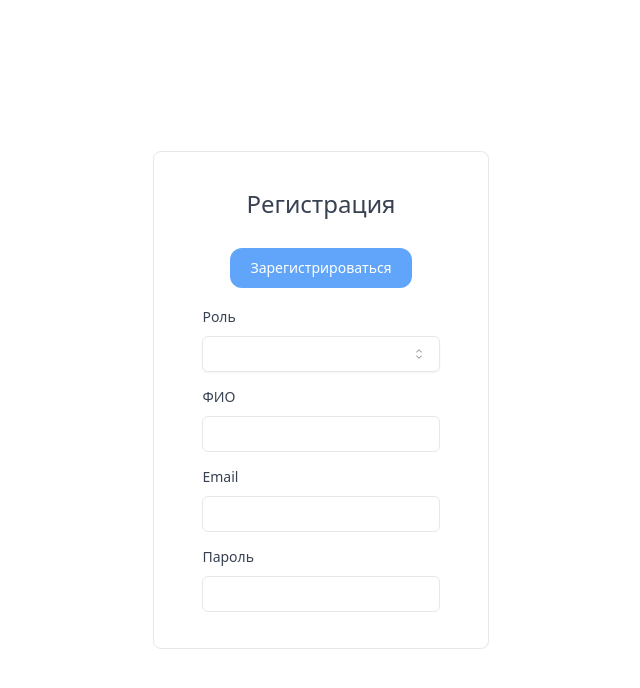
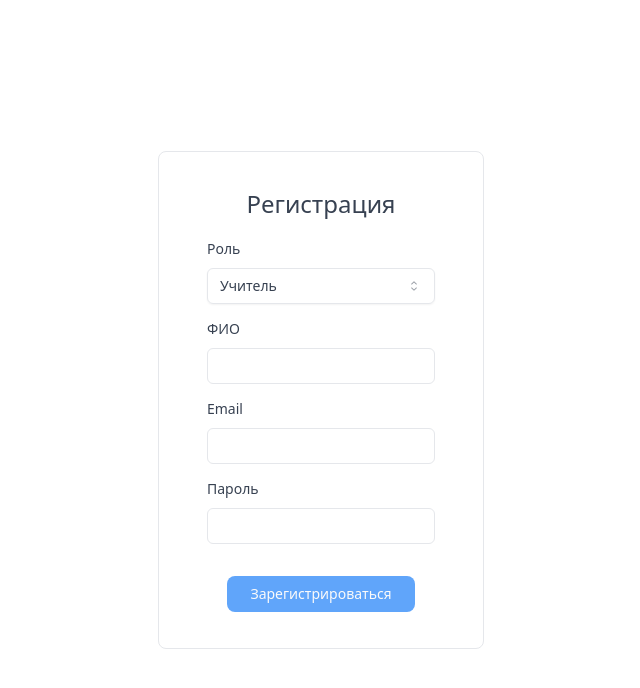
Before and after one commit to migmatore/study-platform, a React (Vite) app: page /signup in a window 1280 px wide. Shown: the top 688 px of the page, without its empty margins (319-959 px from the left). Built offline with nearby package versions, Linux system fonts and the light colour scheme.

Commit message:
Update profile, login and sign up pages

```diff
--- a/src/components/CreateClassroomDialogBtn/CreateClassroomDialogBtn.tsx
+++ b/src/components/CreateClassroomDialogBtn/CreateClassroomDialogBtn.tsx
@@ -140,7 +140,7 @@ const CreateClassroomDialogBtn = () => {
 				</Form>
 				{isError &&
                     <div className="flex flex-col bg-red-100 border border-destructive rounded-lg text-destructive p-5 justify-center items-center">
-                        <h3 className="text-lg">Ошибка создания урока</h3>
+                        <h3 className="text-lg">Ошибка создания класса</h3>
                         <p>{error}</p>
                     </div>
 				}
--- a/src/components/CreateStudentDialogBtn/CreateStudentDialogBtn.tsx
+++ b/src/components/CreateStudentDialogBtn/CreateStudentDialogBtn.tsx
@@ -86,7 +86,7 @@ const CreateStudentDialogBtn = () => {
 								   defaultValue=""
 								   render={({field}) => (
 									   <FormItem>
-										   <FormLabel>Email</FormLabel>
+										   <FormLabel>Адрес электронной почты</FormLabel>
 										   <FormControl>
 											   <Input type="email" {...field}/>
 										   </FormControl>
--- /dev/null
+++ b/src/hooks/useProfile.tsx
@@ -0,0 +1,14 @@
+import {useContext} from "react";
+import {ProfileContext} from "../provider/ProfileProvider.tsx";
+
+const useProfile = () => {
+	const context = useContext(ProfileContext);
+
+	if (!context) {
+		throw new Error("useProfile must be used within a ProfileContext");
+	}
+
+	return context;
+}
+
+export default useProfile;
--- a/src/pages/Login.tsx
+++ b/src/pages/Login.tsx
@@ -68,18 +68,17 @@ const Login = () => {
 				setRefreshToken(refreshToken);
 			}
 
-			//localStorage.setItem('refreshToken', refreshToken)
-
 			navigate("/", {replace: true});
 		} catch (e) {
 			const error = e as AxiosError;
 
-			if (error.response) {
-				if (error.response.status === 401) {
+			switch (error.response?.status) {
+				case 401:
 					setError("Неверный логин или пароль");
-				} else if (error.response.status === 500) {
+					break;
+				case 500:
 					setError("Внутренняя ошибка сервера");
-				}
+					break;
 			}
 
 			console.log(error);
@@ -99,38 +98,6 @@ const Login = () => {
 					<div className="flex items-center justify-center">
 						<p className="font-medium text-2xl">Вход</p>
 					</div>
-					{/*<form className="space-y-7">*/}
-					{/*	<div className="space-y-4">*/}
-					{/*		<label className="block">Email</label>*/}
-					{/*		<input type="text"*/}
-					{/*			   name="email"*/}
-					{/*			   placeholder="Email"*/}
-					{/*			   value={credentials.email}*/}
-					{/*			   onChange={handleChange}*/}
-					{/*			   className={styles.input}/>*/}
-					{/*		<label className="block">Пароль</label>*/}
-					{/*		<input type="text"*/}
-					{/*			   name="password"*/}
-					{/*			   placeholder="Пароль"*/}
-					{/*			   value={credentials.password}*/}
-					{/*			   onChange={handleChange}*/}
-					{/*			   className={styles.input}/>*/}
-					{/*	</div>*/}
-					{/*	{error &&*/}
-                    {/*        <div className="flex bg-red-100 border border-destructive rounded-lg text-destructive p-5 justify-center items-center">*/}
-                    {/*            <p>{error}</p>*/}
-                    {/*        </div>*/}
-					{/*	}*/}
-					{/*	<div className="space-y-4 flex flex-col px-7">*/}
-					{/*		<button className={styles.btn} onClick={handleLogin}>*/}
-					{/*			Войти*/}
-					{/*		</button>*/}
-					{/*		<button onClick={handleSignup}*/}
-					{/*				className={styles.btn}>*/}
-					{/*			Зарегистрироваться*/}
-					{/*		</button>*/}
-					{/*	</div>*/}
-					{/*</form>*/}
 					<Form {...form}>
 						<form onSubmit={form.handleSubmit(handleLogin)} className="space-y-3">
 							<FormField control={form.control}
@@ -159,6 +126,12 @@ const Login = () => {
 										   </FormItem>
 									   )}
 							/>
+							{error &&
+                                <div className="flex flex-col bg-red-100 border border-destructive rounded-lg text-destructive p-5 justify-center items-center">
+                                    <h3 className="text-lg">Ошибка входа</h3>
+                                    <p>{error}</p>
+                                </div>
+							}
 							<div className="pt-4 px-5 space-y-3">
 								<Button onClick={form.handleSubmit(handleLogin)} className="w-full">
 									{!form.formState.isSubmitting && <span>Войти</span>}
--- a/src/pages/Profile.tsx
+++ b/src/pages/Profile.tsx
@@ -1,14 +1,121 @@
+import {Form, FormControl, FormField, FormItem, FormLabel, FormMessage} from "../components/ui/Form/Form.tsx";
+import {Input} from "../components/ui/Input/Input.tsx";
+import {z} from "zod";
+import {useForm} from "react-hook-form";
+import {zodResolver} from "@hookform/resolvers/zod";
+import {Button} from "../components/ui/Button/Button.tsx";
+import {ImSpinner2} from "react-icons/im";
+import {useState} from "react";
+import useProfile from "../hooks/useProfile.tsx";
+
+const phoneRegexp = new RegExp(/^((8|\+7)[\-_]?)?(\(?\d{3}\)?[\- ]?)?[\d\- ]{7,10}$/);
+
+const profileSchema = z.object({
+	fullName: z.string().min(1).max(100).or(z.literal('')),
+	phone: z.string().regex(phoneRegexp).or(z.literal('')),
+	email: z.string().email().max(50).or(z.literal('')),
+	password: z.string().min(8).max(100).or(z.literal('')),
+});
+
+type profileSchemaType = z.infer<typeof profileSchema>;
+
 const Profile = () => {
+	const {profile} = useProfile();
+	const [error, setError] = useState<string | null>(null);
+
+	const form = useForm<profileSchemaType>({
+		resolver: zodResolver(profileSchema),
+		mode: "onSubmit",
+		values: {
+			fullName: profile.fullName,
+			phone: profile.phone,
+			email: profile.email,
+			password: '',
+		}
+	});
+
+	const handleSave = (values: profileSchemaType) => {
+		console.log(values);
+	}
+
 	return (
 		<div className="w-full h-full m-4">
 			<div className="flex flex-col mb-4 gap-2">
 				<h1 className="text-2xl text-foreground">Профиль</h1>
 			</div>
-			<div className="flex flex-col space-y-4">
-
+			<div className="flex flex-col space-y-4 w-[400px]">
+				<Form {...form}>
+					<form onSubmit={form.handleSubmit(handleSave)} className="space-y-4">
+						<FormField control={form.control}
+								   name="fullName"
+								   defaultValue="test"
+								   render={({field}) => (
+									   <FormItem>
+										   <FormLabel>ФИО</FormLabel>
+										   <FormControl>
+											   <Input {...field}/>
+										   </FormControl>
+										   <FormMessage/>
+									   </FormItem>
+								   )}
+						/>
+						<FormField control={form.control}
+								   name="phone"
+								   defaultValue={profile.phone}
+								   render={({field}) => (
+									   <FormItem>
+										   <FormLabel>Номер телефона</FormLabel>
+										   <FormControl>
+											   <Input {...field}/>
+										   </FormControl>
+										   <FormMessage/>
+									   </FormItem>
+								   )}
+						/>
+						<FormField control={form.control}
+								   name="email"
+								   defaultValue={profile.email}
+								   render={({field}) => (
+									   <FormItem>
+										   <FormLabel>Адрес электронной почты</FormLabel>
+										   <FormControl>
+											   <Input type="email" {...field}/>
+										   </FormControl>
+										   <FormMessage/>
+									   </FormItem>
+								   )}
+						/>
+						<FormField control={form.control}
+								   name="password"
+								   render={({field}) => (
+									   <FormItem>
+										   <FormLabel>Пароль</FormLabel>
+										   <FormControl>
+											   <Input type="password" {...field}/>
+										   </FormControl>
+										   <FormMessage/>
+									   </FormItem>
+								   )}
+						/>
+					</form>
+				</Form>
+				{error &&
+                    <div className="flex flex-col bg-red-100 border border-destructive rounded-lg text-destructive p-5 justify-center items-center">
+                        <h3 className="text-lg">Ошибка обновления данных профиля</h3>
+                        <p>{error}</p>
+                    </div>
+				}
+				<div className="space-y-3">
+					<Button onClick={form.handleSubmit(handleSave)} className="w-full">
+						{!form.formState.isSubmitting && <span>Сохранить</span>}
+						{form.formState.isSubmitting && (
+							<ImSpinner2 className="animate-spin"/>
+						)}
+					</Button>
+				</div>
 			</div>
 		</div>
-	)
-}
+	);
+};
 
 export default Profile;
--- a/src/pages/Signup.tsx
+++ b/src/pages/Signup.tsx
@@ -1,5 +1,3 @@
-import React, {useState} from "react";
-import styles from "./Pages.module.css";
 import authService from "../services/auth.service.ts";
 import {Form, FormControl, FormField, FormItem, FormLabel, FormMessage} from "../components/ui/Form/Form.tsx";
 import {z} from "zod";
@@ -14,125 +12,113 @@ import {
 	SelectValue,
 } from "../components/ui/Select/Select.tsx";
 import {Input} from "../components/ui/Input/Input.tsx";
+import {Button} from "../components/ui/Button/Button.tsx";
+import {ImSpinner2} from "react-icons/im";
+import {useNavigate} from "react-router-dom";
+import {useState} from "react";
+import {AxiosError} from "axios";
+import {enumFromValue, Roles} from "../types/roles.ts";
+import useAuth from "../hooks/useAuth.tsx";
 
-const roles = z.enum(["admin", "teacher"])
+const roles = z.enum(["admin", "teacher"]);
 
 const adminSchema = z.object({
 	role: z.literal(roles.enum.admin),
-	institutionName: z.string().min(5).max(200),
+	institutionName: z.string({required_error: "Это поле обязательно"})
+		.min(5, "Количество символов в названии должно быть минимум 5")
+		.max(200, "Количество символов в названии не должно превышать 200"),
 	fullName: z.string({required_error: "Это поле обязательно"})
 		.min(5, "Количество символов в ФИО должно быть минимум 5")
-		.max(
-			100,
-			"Количество символов в ФИО не должно превышать 100",
-		),
-	email: z.string().email("Неверный формат email").max(
-		50,
-		"Количество символов в email не должно превышать 50",
-	),
-	password: z.string().min(8, "Количество символов в пароле должно быть минимум 8").max(
-		100,
-		"Количество символов в пароле не должно превышать 100",
-	),
-})
+		.max(100, "Количество символов в ФИО не должно превышать 100"),
+	email: z.string({required_error: "Это поле обязательно"})
+		.email("Неверный формат email")
+		.max(50, "Количество символов в email не должно превышать 50"),
+	password: z.string({required_error: "Это поле обязательно"})
+		.min(8, "Количество символов в пароле должно быть минимум 8")
+		.max(100, "Количество символов в пароле не должно превышать 100"),
+});
 
 const teacherSchema = z.object({
 	role: z.literal(roles.enum.teacher),
-	institutionName: z.string().max(200).optional(),
 	fullName: z.string({required_error: "Это поле обязательно"})
 		.min(5, "Количество символов в ФИО должно быть минимум 5")
-		.max(
-		100,
-		"Количество символов в ФИО не должно превышать 100",
-	),
-	email: z.string().email("Неверный формат email").max(
-		50,
-		"Количество символов в email не должно превышать 50",
-	),
-	password: z.string().min(8, "Количество символов в пароле должно быть минимум 8").max(
-		100,
-		"Количество символов в пароле не должно превышать 100",
-	),
-})
-
-const signupSchema = z.object({
-	role: z.string(),
-	institutionName: z.string().min(5).max(200).optional().or(z.literal("")),
-	// fullName: z.string({required_error: "Это поле обязательно"})
-	// 	//.min(5, "Количество символов в ФИО должно быть минимум 5")
-	// 	.max(
-	// 	100,
-	// 	"Количество символов в ФИО не должно превышать 100",
-	// ),
-	// email: z.string().email("Неверный формат email").max(
-	// 	50,
-	// 	"Количество символов в email не должно превышать 50",
-	// ),
-	// password: z.string().min(8, "Количество символов в пароле должно быть минимум 8").max(
-	// 	100,
-	// 	"Количество символов в пароле не должно превышать 100",
-	// ),
-}).refine(input => {
-
-	// allows bar to be optional only when foo is 'foo'
-	return !(input.role !== "teacher" && input.institutionName === undefined);
+		.max(100, "Количество символов в ФИО не должно превышать 100"),
+	email: z.string({required_error: "Это поле обязательно"})
+		.email("Неверный формат email")
+		.max(50, "Количество символов в email не должно превышать 50"),
+	password: z.string({required_error: "Это поле обязательно"})
+		.min(8, "Количество символов в пароле должно быть минимум 8")
+		.max(100, "Количество символов в пароле не должно превышать 100"),
 });
 
-const schema = z.discriminatedUnion("role", [adminSchema, teacherSchema])
+const signupSchema = z.discriminatedUnion("role", [adminSchema, teacherSchema]);
 
 type signupSchemaType = z.infer<typeof signupSchema>;
-type schemaType = z.infer<typeof schema>;
 
 const Signup = () => {
-	const [credentials, setCredentials] = useState({
-		email: "",
-		password: "",
-		fullName: "",
-		institutionName: "",
-		role: "",
+	const navigate = useNavigate();
+	const {
+		setToken,
+		setWsToken,
+		setRole,
+		setRefreshToken,
+	} = useAuth();
+	const [error, setError] = useState<string | null>(null);
+	const form = useForm<signupSchemaType>({
+		resolver: zodResolver(signupSchema),
+		mode: "onSubmit",
+		reValidateMode: "onChange",
+		defaultValues: {
+			role: roles.enum.teacher,
+			fullName: "",
+			email: "",
+			password: "",
+		},
 	});
-
-
-	const form = useForm<schemaType>({
-		resolver: zodResolver(schema),
-		mode: "onBlur",
-	});
-
-	// try {
-	// 	const p = schema.parse({
-	// 		role: "teacher",
-	// 		//institutionName: "123123123",
-	// 		fullName: "123123",
-	// 		password: "123123123123",
-	// 		email: "test@gmail.com",
-	// 	})
-	//
-	// 	console.log(p)
-	// } catch (e) {
-	// 	console.log(e)
-	// }
 
 	const isAdmin = form.watch("role", "teacher") === "admin";
 
-	const handleSignup = async (e: React.MouseEvent<HTMLButtonElement, MouseEvent>) => {
-		e.preventDefault();
+	const handleSignup = async (values: signupSchemaType) => {
+		try {
+			const resp = await authService.signup({...values});
+			const {token, refreshToken, wsToken, role} = resp.data;
 
-		try {
-			const resp = await authService.signup(credentials);
-			const {token, refreshToken, role} = resp.data;
+			if (resp.status === 201) {
+				if (setToken) {
+					setToken(token);
+				}
 
-			console.log(resp.data);
+				if (setWsToken) {
+					setWsToken(wsToken);
+				}
 
-			localStorage.setItem("token", token);
-			localStorage.setItem("refreshToken", refreshToken);
-			localStorage.setItem("role", role);
-		} catch (error) {
+				if (setRole) {
+					setRole(enumFromValue(role, Roles));
+				}
+
+				if (setRefreshToken) {
+					setRefreshToken(refreshToken);
+				}
+
+				navigate("/", {replace: true});
+			}
+		} catch (e) {
+			const error = e as AxiosError;
+
+			switch (error.response?.status) {
+				case 400:
+					setError("Данные введены неверно");
+					break;
+				case 409:
+					setError("Пользователь с такими данными уже существует");
+					break;
+				case 500:
+					setError("Внутренняя ошибка сервера");
+					break;
+			}
+
 			console.log(error);
 		}
-	};
-
-	const t = (values: schemaType) => {
-		console.log(values);
 	};
 
 	return (
@@ -142,83 +128,11 @@ const Signup = () => {
 					<div className="flex items-center justify-center">
 						<p className="font-medium text-2xl">Регистрация</p>
 					</div>
-					<form className="space-y-7">
-						<div className="space-y-4">
-							{/*<label className="block">*/}
-							{/*	Выберите роль*/}
-							{/*</label>*/}
-							{/*<select id="countries"*/}
-							{/*		className={styles.select}*/}
-							{/*		onChange={OnSelect}*/}
-							{/*		defaultValue={credentials.role || "teacher"}>*/}
-							{/*	<option value="teacher">Учитель</option>*/}
-							{/*	<option value="admin">Администратор учебного заведения</option>*/}
-							{/*</select>*/}
-							{/*{admin ? (*/}
-							{/*	<div className="space-y-4">*/}
-							{/*		<label className="block">Название учебного заведения</label>*/}
-							{/*		<input type="text" name="institutionName" placeholder="Название"*/}
-							{/*			   className={styles.input} value={credentials.institutionName}*/}
-							{/*			   onChange={handleChange}/>*/}
-							{/*		<label className="block">ФИО</label>*/}
-							{/*		<input type="text"*/}
-							{/*			   name="fullName"*/}
-							{/*			   placeholder="ФИО"*/}
-							{/*			   className={styles.input}*/}
-							{/*			   value={credentials.fullName}*/}
-							{/*			   onChange={handleChange}/>*/}
-							{/*		<label className="block">Email</label>*/}
-							{/*		<input type="text"*/}
-							{/*			   name="email"*/}
-							{/*			   placeholder="Email"*/}
-							{/*			   className={styles.input}*/}
-							{/*			   value={credentials.email}*/}
-							{/*			   onChange={handleChange}/>*/}
-							{/*		<label className="block">Пароль</label>*/}
-							{/*		<input type="text"*/}
-							{/*			   name="password"*/}
-							{/*			   placeholder="Пароль"*/}
-							{/*			   className={styles.input}*/}
-							{/*			   value={credentials.password}*/}
-							{/*			   onChange={handleChange}/>*/}
-							{/*	</div>*/}
-							{/*) : (*/}
-							{/*	 <div className="space-y-4">*/}
-							{/*		 <label className="block">ФИО</label>*/}
-							{/*		 <input type="text"*/}
-							{/*				name="fullName"*/}
-							{/*				placeholder="ФИО"*/}
-							{/*				className={styles.input}*/}
-							{/*				value={credentials.fullName}*/}
-							{/*				onChange={handleChange}/>*/}
-							{/*		 <label className="block">Email</label>*/}
-							{/*		 <input type="text"*/}
-							{/*				name="email"*/}
-							{/*				placeholder="Email"*/}
-							{/*				className={styles.input}*/}
-							{/*				value={credentials.email}*/}
-							{/*				onChange={handleChange}/>*/}
-							{/*		 <label className="block">Пароль</label>*/}
-							{/*		 <input type="text"*/}
-							{/*				name="password"*/}
-							{/*				placeholder="Пароль"*/}
-							{/*				className={styles.input}*/}
-							{/*				value={credentials.password}*/}
-							{/*				onChange={handleChange}/>*/}
-							{/*	 </div>*/}
-							{/* )}*/}
-						</div>
-						<div className="space-y-4 flex flex-col px-7">
-							<button className={styles.btn} onClick={handleSignup}>
-								Зарегистрироваться
-							</button>
-						</div>
-					</form>
 					<Form {...form}>
-						<form onBlur={form.handleSubmit(t)} className="space-y-3">
+						<form onSubmit={form.handleSubmit(handleSignup)} className="space-y-3">
 							<FormField control={form.control}
 									   name="role"
-									   //defaultValue="teacher"
+								// defaultValue="teacher"
 									   render={({field}) => (
 										   <FormItem>
 											   <FormLabel>Роль</FormLabel>
@@ -296,6 +210,20 @@ const Signup = () => {
 									   )}
 							/>
 						</form>
+						{error &&
+                            <div className="flex flex-col bg-red-100 border border-destructive rounded-lg text-destructive p-5 justify-center items-center">
+                                <h3 className="text-lg">Ошибка регистрации</h3>
+                                <p>{error}</p>
+                            </div>
+						}
+						<div className="pt-4 px-5 space-y-3">
+							<Button onClick={form.handleSubmit(handleSignup)} className="w-full">
+								{!form.formState.isSubmitting && <span>Зарегистрироваться</span>}
+								{form.formState.isSubmitting && (
+									<ImSpinner2 className="animate-spin"/>
+								)}
+							</Button>
+						</div>
 					</Form>
 				</div>
 			</div>
--- a/src/provider/ClassroomsProvider.tsx
+++ b/src/provider/ClassroomsProvider.tsx
@@ -58,7 +58,7 @@ const ClassroomsProvider = ({children}: PropsWithChildren) => {
 		}
 	};
 
-	const contextValue = useMemo(() => ({
+	const contextValue: ClassroomsContextType | null = useMemo(() => ({
 		classrooms,
 		fetchError,
 		isLoading,
--- /dev/null
+++ b/src/provider/ProfileProvider.tsx
@@ -0,0 +1,60 @@
+import {createContext, PropsWithChildren, useEffect, useMemo, useRef, useState} from "react";
+import {IProfileResp} from "../types/profile.ts";
+import {AxiosError} from "axios";
+import profileService from "../services/profile.service.ts";
+
+type ProfileContextType = {
+	profile: IProfileResp;
+	fetchError: string | null;
+	isLoading: boolean;
+}
+
+export const ProfileContext = createContext<ProfileContextType | null>(null);
+
+const defaultState = {
+	fullName: "",
+	phone: "",
+	email: "",
+};
+
+export const ProfileProvider = ({children}: PropsWithChildren) => {
+	const [profile, setProfile] = useState<IProfileResp>(defaultState);
+	const [fetchError, setFetchError] = useState<string | null>(null);
+	const [isLoading, setIsLoading] = useState<boolean>(true);
+	const dataFetchRef = useRef<boolean>(false);
+
+	useEffect(() => {
+		if (dataFetchRef.current) return;
+		dataFetchRef.current = true;
+
+		const getProfile = async () => {
+			try {
+				const resp = await profileService.getProfile();
+
+				if (resp.status === 200) {
+					setIsLoading(false);
+					setProfile(resp.data);
+				}
+			} catch (e) {
+				const error = e as AxiosError;
+				setIsLoading(false);
+				setFetchError("Ошибка получения профиля");
+				console.log(error);
+			}
+		};
+
+		getProfile().catch(console.error);
+	}, []);
+
+	const contextValue: ProfileContextType | null = useMemo(() => ({
+		profile,
+		fetchError,
+		isLoading,
+	}), [profile, fetchError, fetchError]);
+
+	return <ProfileContext.Provider value={contextValue}>
+		{children}
+	</ProfileContext.Provider>;
+};
+
+export default ProfileProvider;
--- a/src/routes/index.tsx
+++ b/src/routes/index.tsx
@@ -15,6 +15,7 @@ import Lesson from "../pages/Lesson.tsx";
 import Students from "../pages/Students.tsx";
 import Profile from "../pages/Profile.tsx";
 import ClassroomsProvider from "../provider/ClassroomsProvider.tsx";
+import ProfileProvider from "../provider/ProfileProvider.tsx";
 
 const Routes = () => {
 	const {token} = useAuth();
@@ -26,7 +27,7 @@ const Routes = () => {
 			children: [
 				{
 					path: "/",
-					element: <SidebarLayout/>,
+					element: <ProfileProvider><SidebarLayout/></ProfileProvider>,
 					children: [
 						{
 							path: "/",
--- /dev/null
+++ b/src/services/profile.service.ts
@@ -0,0 +1,10 @@
+import apiClient from "../api.ts";
+import {IProfileResp} from "../types/profile.ts";
+
+class ProfileService {
+	async getProfile() {
+		return await apiClient.get<IProfileResp>("/users/profile");
+	}
+}
+
+export default new ProfileService();
--- /dev/null
+++ b/src/types/profile.ts
@@ -0,0 +1,5 @@
+export interface IProfileResp {
+	fullName: string;
+	phone: string;
+	email: string;
+}
```
